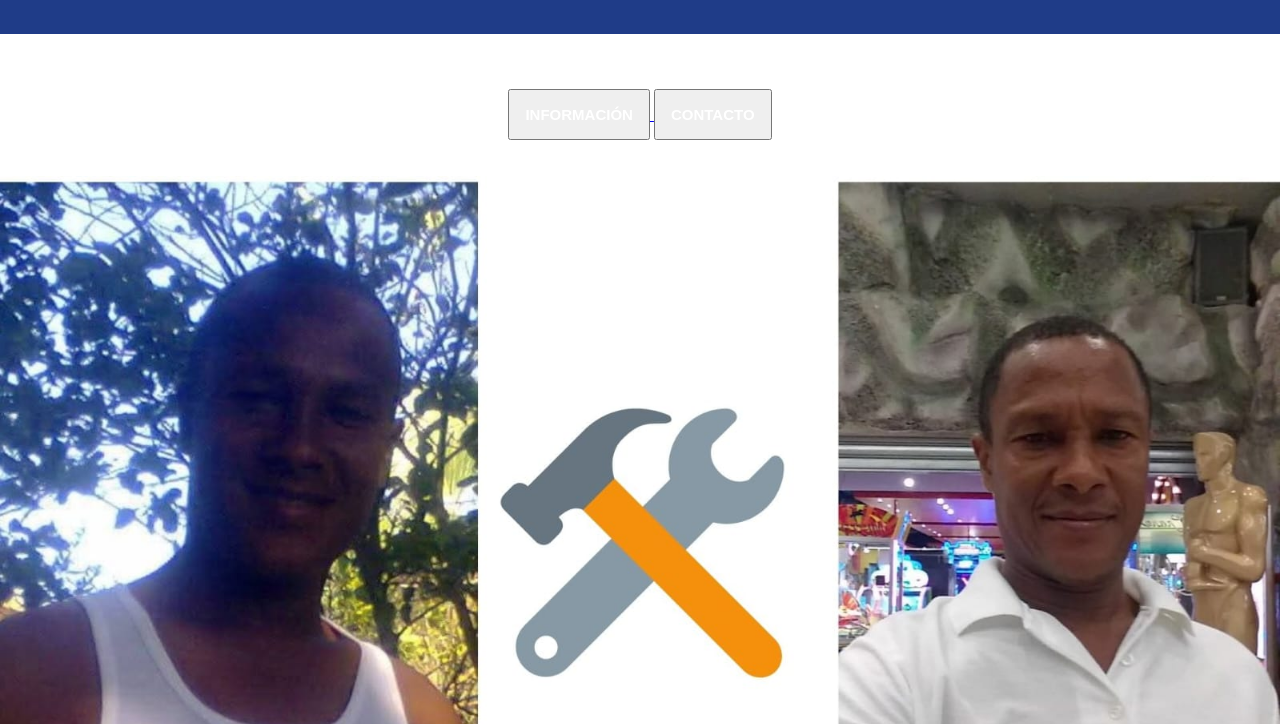
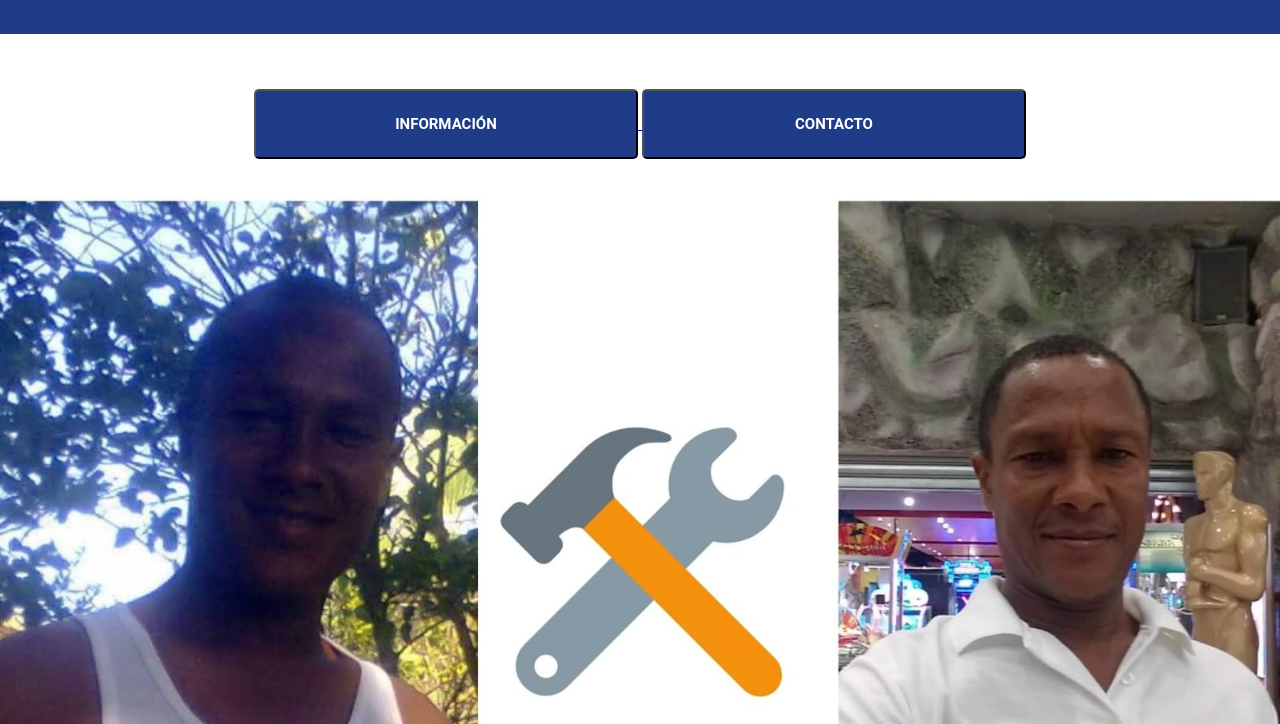
Before and after one commit to jairoababpaulino-ctrl/Maestro__albanil, a plain HTML site: page index.html in a window 1280 px wide. Shown: the part 76-800 px from the top of the page. Drawn offline with Linux system fonts and the light colour scheme.

Commit message:
Fix HTML formatting and button class names

```diff
--- a/index.html
+++ b/index.html
@@ -14,14 +14,14 @@
 		<center>
 			<div class="contenedor-botones">
 				<a href="informacion.html">
-					<button  onclick="window.location.href='C:/source/Jhoanny/MiSitioWeb/productos.html'" class="boton.uno" >
+					<button  onclick="window.location.href='C:/source/Jhoanny/MiSitioWeb/productos.html'" class="boton uno" >
 						<span class="titulo">
 							<b>INFORMACIÓN</b>
 						</span>
 					</button>
 				</a>
 				<a href="contactos.html">
-					<button class="boton.uno" align="right"/>
+					<button class="boton uno" align="right"/>
 						<span class="titulo">
 							<b>CONTACTO</b>
 						</span>
```
